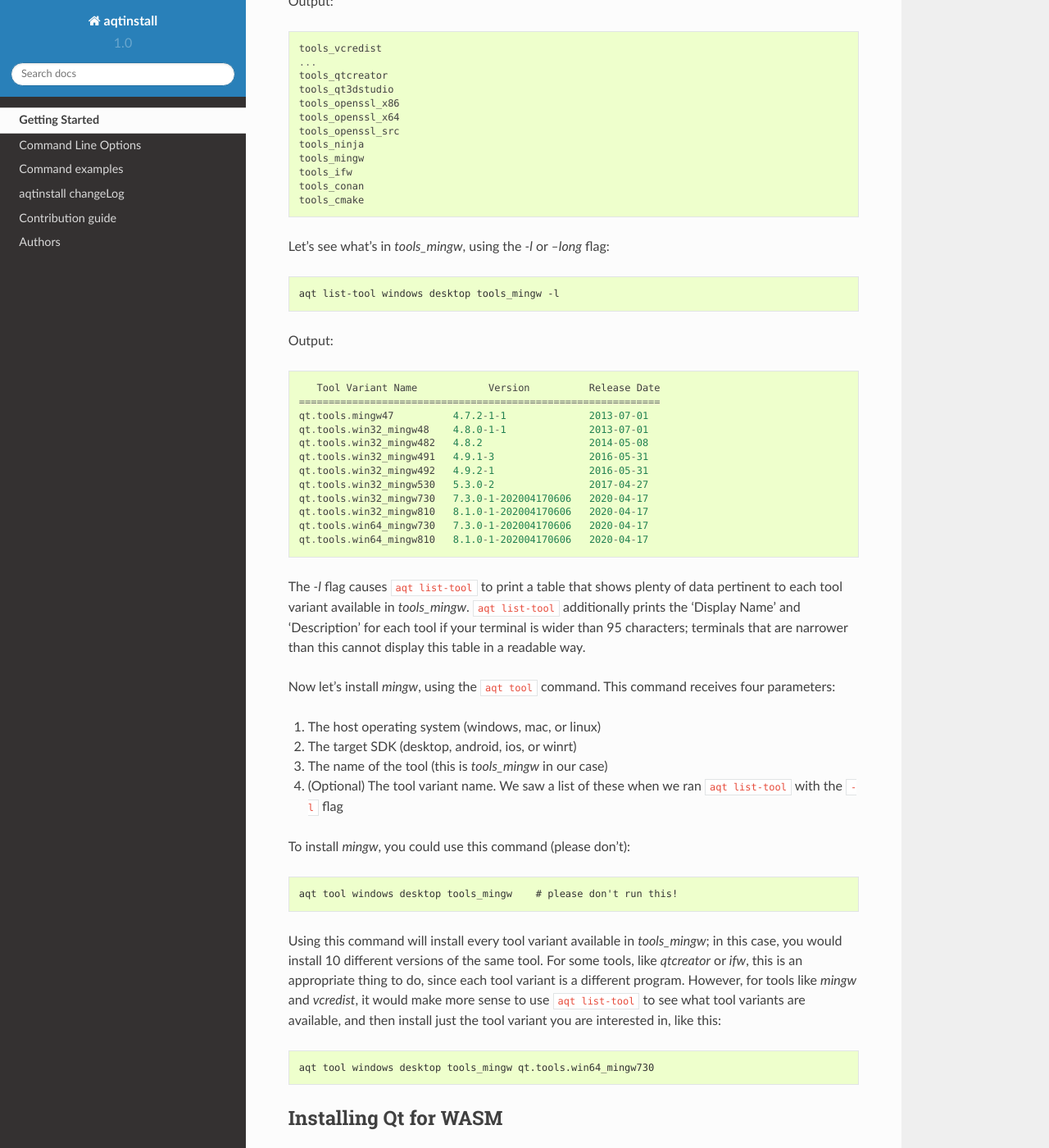
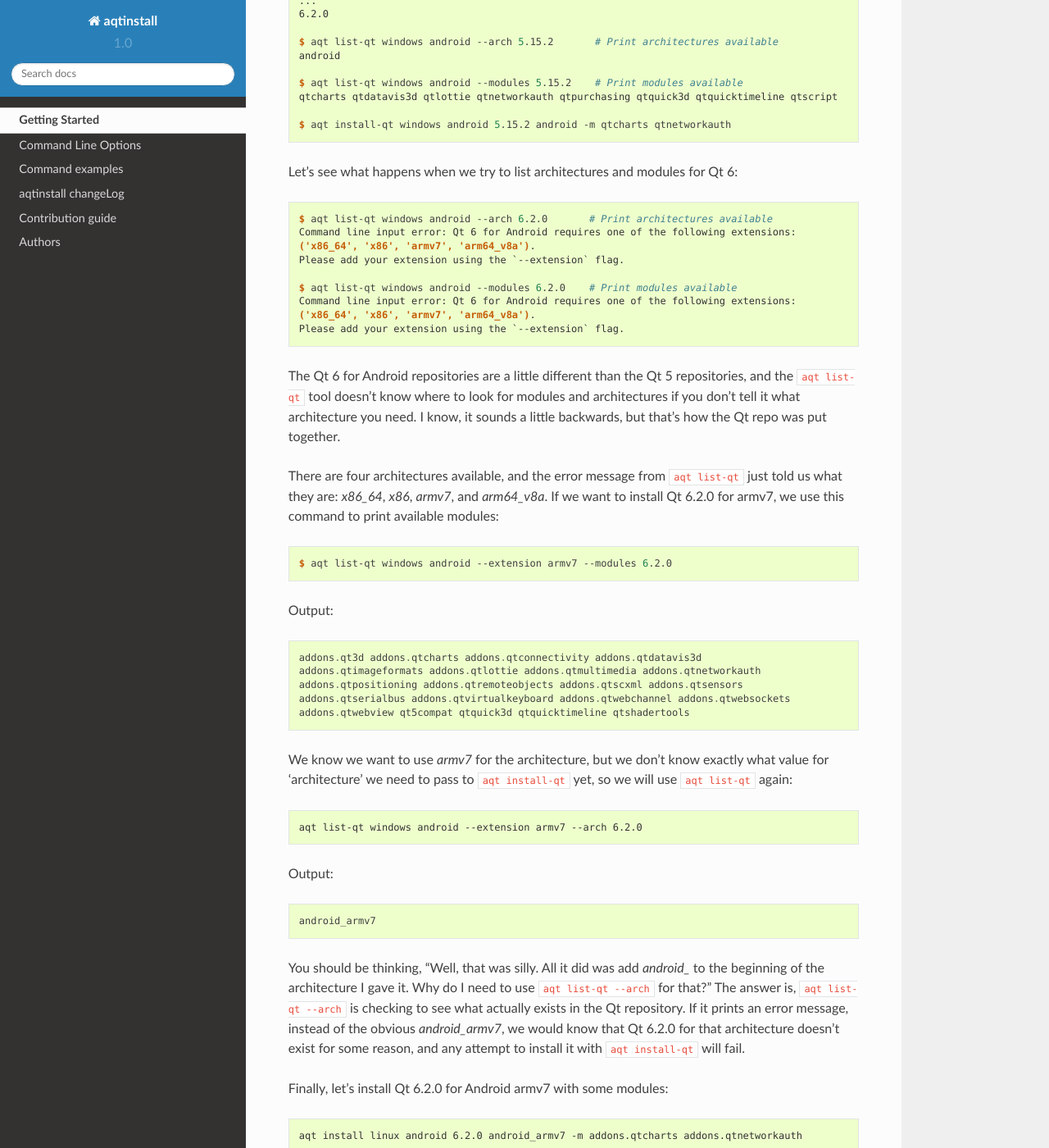
Before and after one commit to miurahr/aqtinstall, a Sphinx documentation site: the page built from docs/getting_started.rst, in a window 1280 px wide and 1400 px high, scrolled down 3276 px. Shown: the whole window at 82% size. Built offline with Sphinx 7.4.7 and the Read the Docs theme 2.0.0, drawn with Linux system fonts in a browser that asks for light colours; pages that are not in the unit, such as notebooks, are missing from menus; some of the changed text lies outside the part shown.

Commit message:
Add section: 'Qt for Android'

```diff
--- a/docs/getting_started.rst
+++ b/docs/getting_started.rst
@@ -155,6 +155,93 @@ new names to install them successfully:
     aqt install-qt windows desktop 6.1.2 win64_mingw81 -m addons.qtcharts addons.qtnetworkauth
 
 
+Installing Qt for Android
+-------------------------
+
+Let's install Qt for Android. Installing Qt 5 will be similar to installing Qt
+for desktop on Windows, but there will be differences when we get to Qt 6.
+
+.. code-block:: console
+
+    $ aqt list-qt windows android                     # Print Qt versions available
+    5.9.0 5.9.1 ...
+    ...
+    6.2.0
+
+    $ aqt list-qt windows android --arch 5.15.2       # Print architectures available
+    android
+
+    $ aqt list-qt windows android --modules 5.15.2    # Print modules available
+    qtcharts qtdatavis3d qtlottie qtnetworkauth qtpurchasing qtquick3d qtquicktimeline qtscript
+
+    $ aqt install-qt windows android 5.15.2 android -m qtcharts qtnetworkauth
+
+Let's see what happens when we try to list architectures and modules for Qt 6:
+
+.. code-block:: console
+
+    $ aqt list-qt windows android --arch 6.2.0       # Print architectures available
+    Command line input error: Qt 6 for Android requires one of the following extensions:
+    ('x86_64', 'x86', 'armv7', 'arm64_v8a').
+    Please add your extension using the `--extension` flag.
+
+    $ aqt list-qt windows android --modules 6.2.0    # Print modules available
+    Command line input error: Qt 6 for Android requires one of the following extensions:
+    ('x86_64', 'x86', 'armv7', 'arm64_v8a').
+    Please add your extension using the `--extension` flag.
+
+The Qt 6 for Android repositories are a little different than the Qt 5 repositories,
+and the ``aqt list-qt`` tool doesn't know where to look for modules and architectures
+if you don't tell it what architecture you need. I know, it sounds a little
+backwards, but that's how the Qt repo was put together.
+
+There are four architectures available, and the error message from ``aqt list-qt``
+just told us what they are: `x86_64`, `x86`, `armv7`, and `arm64_v8a`.
+If we want to install Qt 6.2.0 for armv7, we use this command to print available modules:
+
+.. code-block:: console
+
+    $ aqt list-qt windows android --extension armv7 --modules 6.2.0
+
+Output:
+
+.. code-block::
+
+    addons.qt3d addons.qtcharts addons.qtconnectivity addons.qtdatavis3d
+    addons.qtimageformats addons.qtlottie addons.qtmultimedia addons.qtnetworkauth
+    addons.qtpositioning addons.qtremoteobjects addons.qtscxml addons.qtsensors
+    addons.qtserialbus addons.qtvirtualkeyboard addons.qtwebchannel addons.qtwebsockets
+    addons.qtwebview qt5compat qtquick3d qtquicktimeline qtshadertools
+
+We know we want to use `armv7` for the architecture, but we don't know exactly
+what value for 'architecture' we need to pass to ``aqt install-qt`` yet, so we
+will use ``aqt list-qt`` again:
+
+.. code-block:: console
+
+    aqt list-qt windows android --extension armv7 --arch 6.2.0
+
+Output:
+
+.. code-block::
+
+    android_armv7
+
+You should be thinking, "Well, that was silly. All it did was add `android_` to
+the beginning of the architecture I gave it. Why do I need to use
+``aqt list-qt --arch`` for that?" The answer is, ``aqt list-qt --arch`` is
+checking to see what actually exists in the Qt repository. If it prints an error
+message, instead of the obvious `android_armv7`, we would know that Qt 6.2.0
+for that architecture doesn't exist for some reason, and any attempt to install
+it with ``aqt install-qt`` will fail.
+
+Finally, let's install Qt 6.2.0 for Android armv7 with some modules:
+
+.. code-block:: console
+
+    aqt install linux android 6.2.0 android_armv7 -m addons.qtcharts addons.qtnetworkauth
+
+
 Installing Tools
 ----------------
 
```
Also changed, not shown: other parts of docs/getting_started.rst (+0 -6 lines).
